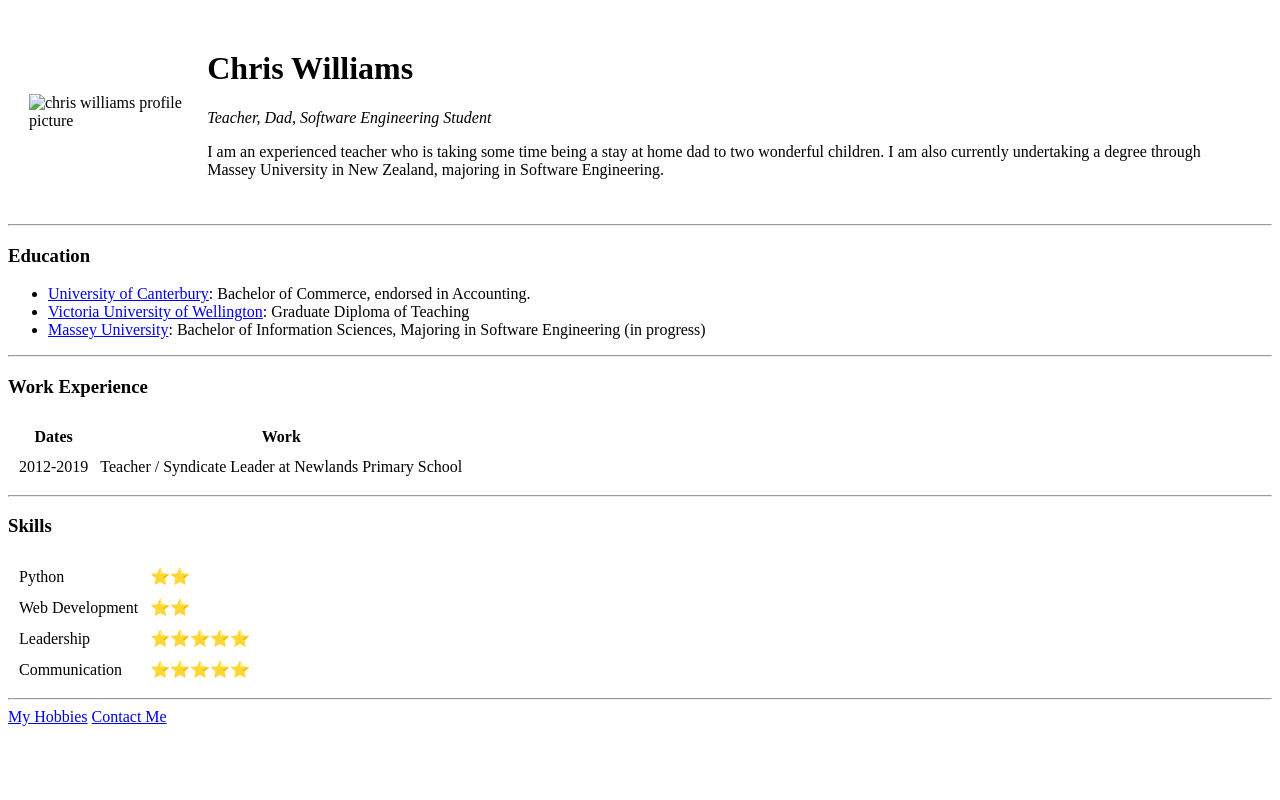
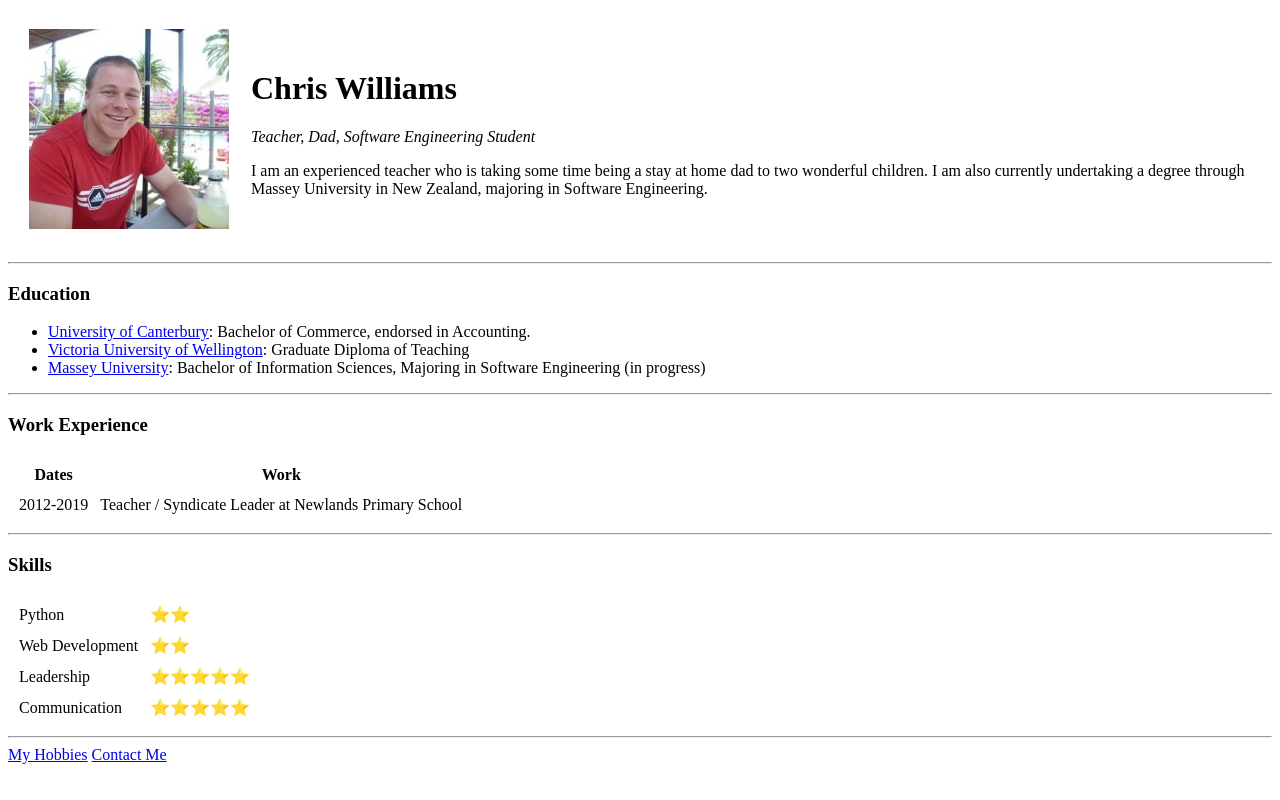
Before and after one commit to chriswilliams2806/cv, a plain HTML site: page index.html in a window 1280 px wide. Drawn offline with Linux system fonts and the light colour scheme.

Commit message:
Update index.html

```diff
--- a/index.html
+++ b/index.html
@@ -9,7 +9,7 @@
 <body>
   <table cellspacing="20">
     <tr>
-      <td> <img src="images/0.jpg" alt="chris williams profile picture"></td>
+      <td> <img src="0.jpg" alt="chris williams profile picture"></td>
       <td>
         <h1>Chris Williams</h1>
         <p><em>Teacher, Dad, Software Engineering Student</em></p>
```
